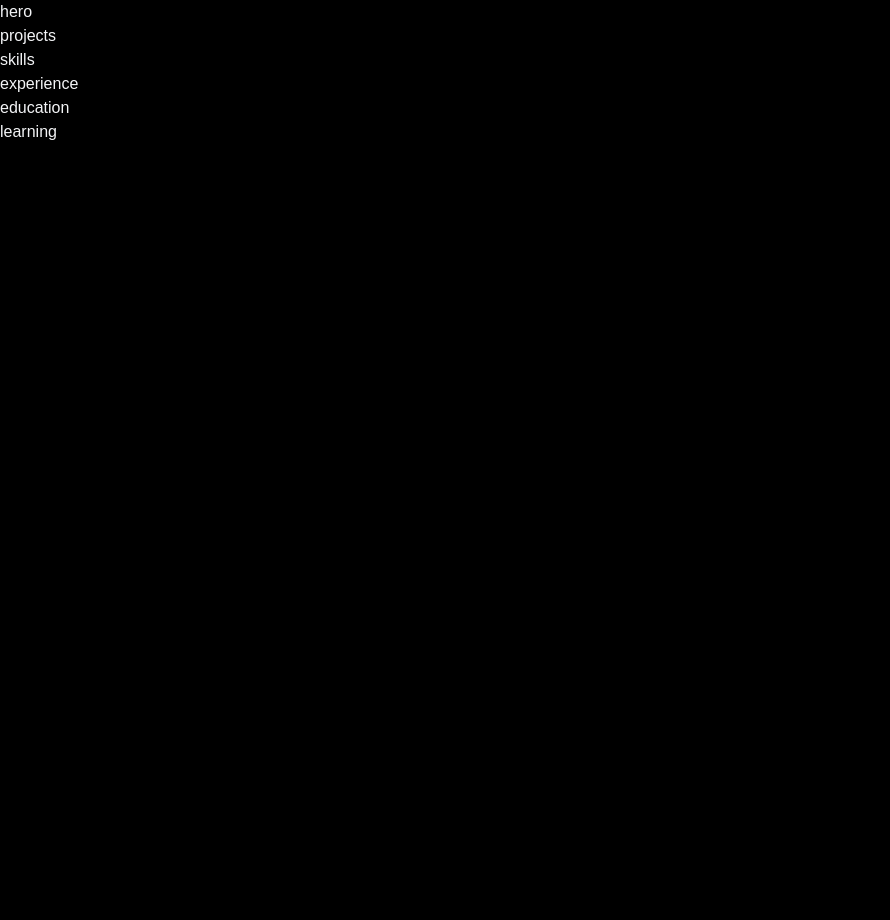
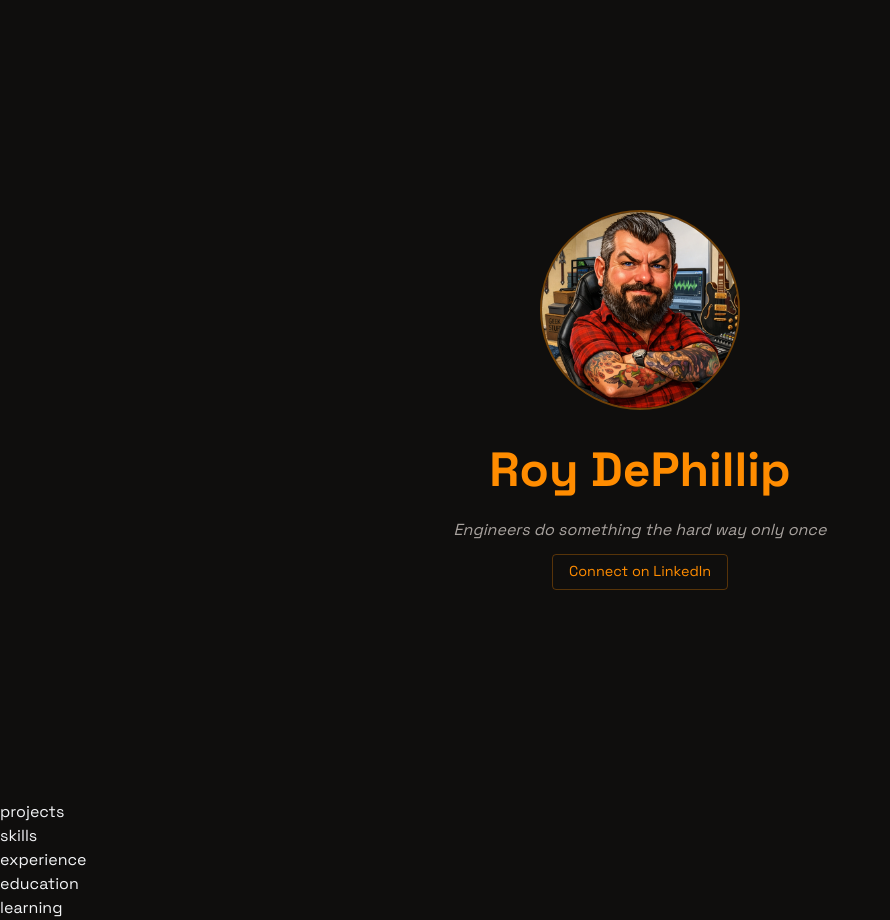
Before and after one commit to rdephillip/rdephillip-portfolio, a React (Vite) app: page / in a window 1280 px wide. Shown: the whole page, without its empty margins (0-890 px from the left). Before the commit the page ends 800 px from the top, so only its background shows below. Built offline with nearby package versions, Linux system fonts and the light colour scheme.

Commit message:
feat(hero): working through designs of hero

```diff
--- a/index.html
+++ b/index.html
@@ -2,7 +2,7 @@
 <html lang="en">
   <head>
     <meta charset="UTF-8" />
-    <link rel="icon" type="image/svg+xml" href="/rdephillip.png" />
+    <link rel="icon" type="image/svg+xml" href="/profile.png" />
     <link
       href="https://fonts.googleapis.com/css2?family=Space+Grotesk:wght@400;500;600;700&family=JetBrains+Mono:wght@400;700&display=swap"
       rel="stylesheet"
--- a/src/components/sections/Hero.jsx
+++ b/src/components/sections/Hero.jsx
@@ -1,4 +1,5 @@
 import { useEffect } from "react"
+import profile from '../../assets/profile.png'
 
 export const Hero = ({ heroExpanded, setHeroExpanded }) => {
     useEffect(() => {
@@ -13,5 +14,23 @@ export const Hero = ({ heroExpanded, setHeroExpanded }) => {
             window.removeEventListener('wheel', handleScroll)
         }
     }, [])
-    return <section>hero</section>
+    return (
+        <section className={`hero ${heroExpanded ? 'hero--expanded': 'hero--contracted'}`}>
+            <div className="hero__image">
+                <img src={profile} alt="Roy DePhillip" />
+            </div>
+            <div className="hero__content">
+                <h1 className="hero__name">Roy DePhillip</h1>
+                <p className="hero__tagline">Engineers do something the hard way only once</p>
+                <a
+                    href="https://www.linkedin.com/in/rdephillip"
+                    target="_blank"
+                    rel="noreferrer"
+                    className="hero__contact"
+                >
+                    Connect on LinkedIn
+                </a>
+            </div>
+        </section>
+    )
 }
--- a/src/index.css
+++ b/src/index.css
@@ -1,65 +1,98 @@
 @import "tailwindcss";
 
 html {
-  @apply scroll-smooth;
+  scroll-behavior: smooth;
 }
 
-html,
 body {
   margin: 0;
   padding: 0;
-  font-family: "Space Grotesque", sans-serif;
-  background: #000;
+  font-family: "Space Grotesk", sans-serif;
+  background: #0f0e0d;
   color: #f3f4f6;
 }
 
-@layer utilities {
-  @keyframes blink {
-    0% {
-      opacity: 1;
-    }
-    50% {
-      opacity: 0;
-    }
+.hero {
+  display: flex;
+  align-items: center;
+  justify-content: center;
+  flex-direction: column;
+  transition: height 0.6s ease, flex-direction 0.6s ease;
+  height: 100vh;
+  gap: 1.5rem;
+  padding: 2rem;
 }
 
-  .animate-blink {
-    animation: blink 0.8s step-end infinite;
+.hero--contracted {
+  height: 80px;
+  flex-direction: row;
+  justify-content: flex-start;
+  padding: 0 2rem;
+  gap: 1rem;
+  border-bottom: 1px solid rgba(255, 140, 0, 0.2);
 }
 
-  @keyframes loading {
-    0% {
-      transform: translateX(-100%);
-    }
-    100% {
-      transform: translateX(250%);
-    }
+.hero__image img {
+  width: 200px;
+  height: 200px;
+  object-fit: cover;
+  border-radius: 9999px;
+  border: 2px solid rgba(255, 140, 0, 0.4);
+  transition: width 0.6s ease, height 0.6s ease;
 }
 
-  .animate-loading-bar {
-    animation: loading 0.8s ease infinite;
-  }
+.hero--contracted .hero__image img {
+  width: 52px;
+  height: 52px;
 }
 
-.reveal {
-  opacity: 0;
-  transform: translateY(20px);
-  transition: opacity 0.7s ease, transform 0.7s ease;
+.hero__content {
+  display: flex;
+  flex-direction: column;
+  align-items: center;
+  gap: 0.75rem;
+  transition: align-items 0.6s ease;
 }
 
-.reveal.visible {
-  opacity: 1;
-  transform: translateY(0);
+.hero--contracted .hero__content {
+  flex-direction: row;
+  align-items: center;
+  gap: 1.5rem;
 }
 
-.section-header {
-  @apply text-3xl font-bold mb-8 bg-gradient-to-r from-orange-700 to-orange-400 bg-clip-text text-transparent text-center;
+.hero__name {
+  font-size: 3rem;
+  font-weight: 700;
+  color: #FF8C00;
+  transition: font-size 0.6s ease;
 }
 
-.tags {
-  @apply bg-orange-400/10 text-orange-400 py-1 px-3 rounded-full text-sm hover:bg-orange-400/20 hover:shadow-[0_2px_8px_rgba(126,42,12,0.2)] transition;
+.hero--contracted .hero__name {
+  font-size: 1.1rem;
 }
 
-.form-text {
-  @apply w-full bg-white/5 border border-white/10 rounded px-4 py-3 text-white transition focus:outline-none focus:border-orange-400 focus:bg-orange-400/5;
+.hero__tagline {
+  font-size: 1rem;
+  color: #a8a29e;
+  transition: opacity 0.6s ease, font-size 0.6s ease;
+  font-style: italic;
 }
+
+.hero--contracted .hero__tagline {
+  font-size: 0.75rem;
+  color: #6b7280;
+}
+
+.hero__contact {
+  color: #FF8C00;
+  font-size: 0.9rem;
+  text-decoration: none;
+  border: 1px solid rgba(255, 140, 0, 0.3);
+  padding: 0.4rem 1rem;
+  border-radius: 4px;
+  transition: all 0.2s ease;
+}
+
+.hero__contact:hover {
+  background: rgba(255, 140, 0, 0.1);
+}
```
Lines whose indentation alone changed are shown as unchanged.
